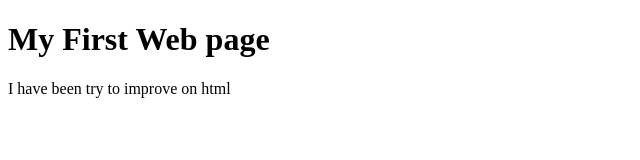
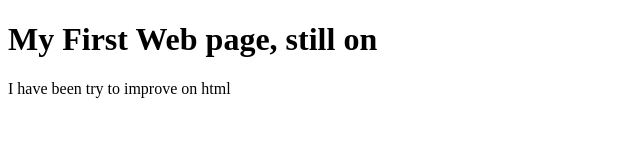
Before and after one commit to Ahmed-Dauda/lecture0, a plain HTML site: page hello.html in a window 1280 px wide. Shown: the whole page, without its empty margins (0-640 px from the left). Drawn offline with Linux system fonts and the light colour scheme.

Commit message:
Update hello.html

```diff
--- a/hello.html
+++ b/hello.html
@@ -6,7 +6,7 @@
 	 <link rel="stylesheet" href="" type="text/css"/>
  </head>
 	 <body>
-							<h1>My First Web page</h1>
+							<h1>My First Web page, still on</h1>
 							<p>I have been try to improve on html</p>
 	 </body>
  </html>
```
